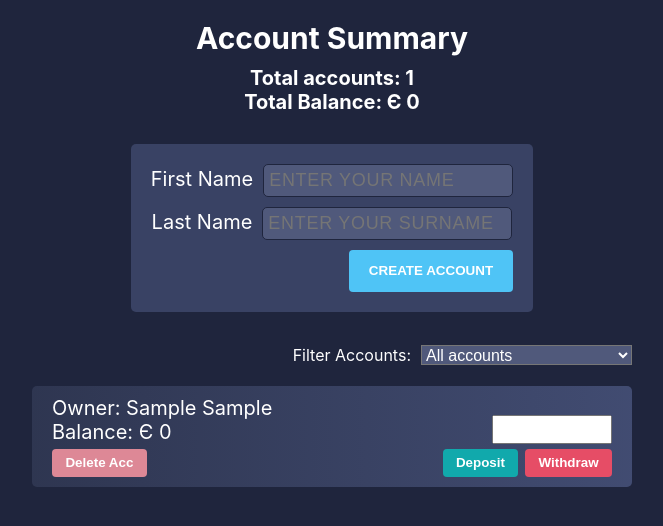
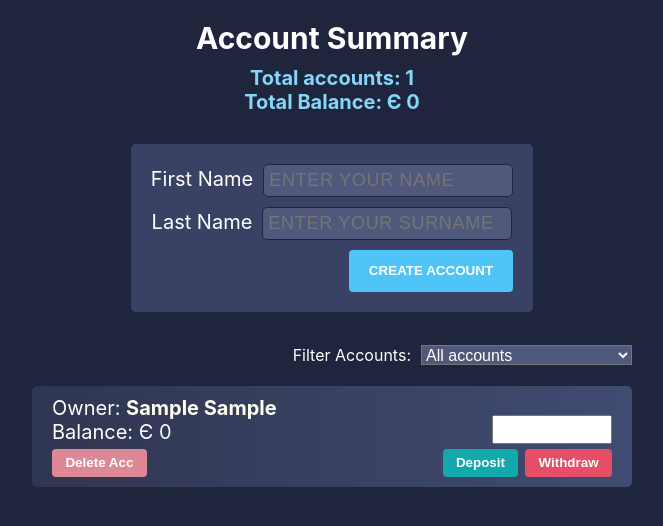
Before and after one commit to JurgitaE/bank-v1, a React (Create React App) app: page / in a window 1280 px wide. Both pictures are taken after typing "Sample", "Sample" into the empty fields and a click on the button "CREATE ACCOUNT". Shown: the top 526 px of the page, without its empty margins (308-971 px from the left). Built offline with nearby package versions, Linux system fonts and the light colour scheme.

Commit message:
styling changes

```diff
--- a/src/App.css
+++ b/src/App.css
@@ -30,6 +30,9 @@ h2 {
 }
 h2 + div {
     font-weight: bold;
+}
+.summary p {
+    color: hsl(198, 90%, 75%);
 }
 
 h1,
@@ -74,6 +77,10 @@ input[type='text']:focus {
 label {
     padding-right: 10px;
     width: 85px;
+}
+span {
+    font-weight: bold;
+    color: ivory;
 }
 
 /* button styling */
--- a/src/Components/AccountList.jsx
+++ b/src/Components/AccountList.jsx
@@ -97,7 +97,7 @@ const AccountList = ({ accounts, setAccount }) => {
                         <div className='accounts-item' key={acc.id}>
                             <div className="info">
                                 <p>
-                                    Owner: {acc.name} {acc.lastName}
+                                    Owner: <span>{acc.name} {acc.lastName}</span>
                                 </p>
                                 <p>Balance: Є {(+acc.sum.toFixed(2)).toLocaleString('lt')}</p>
                                 <button
```
